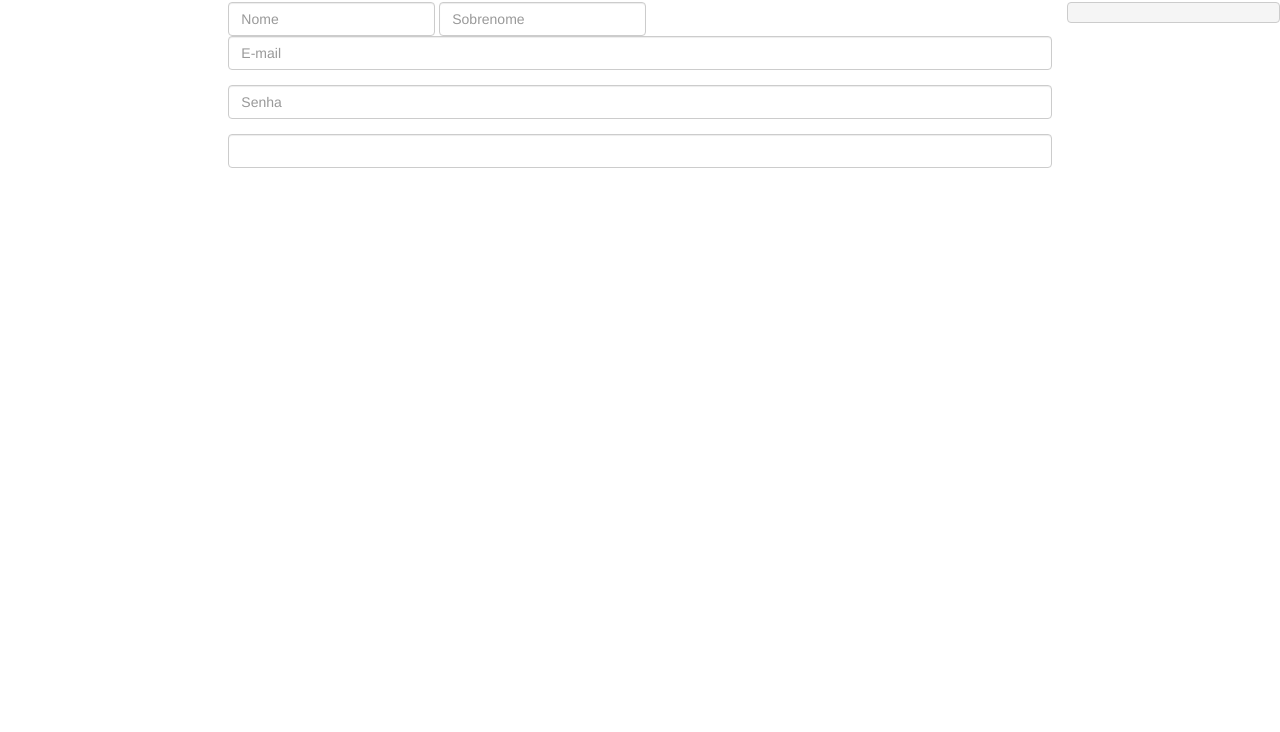
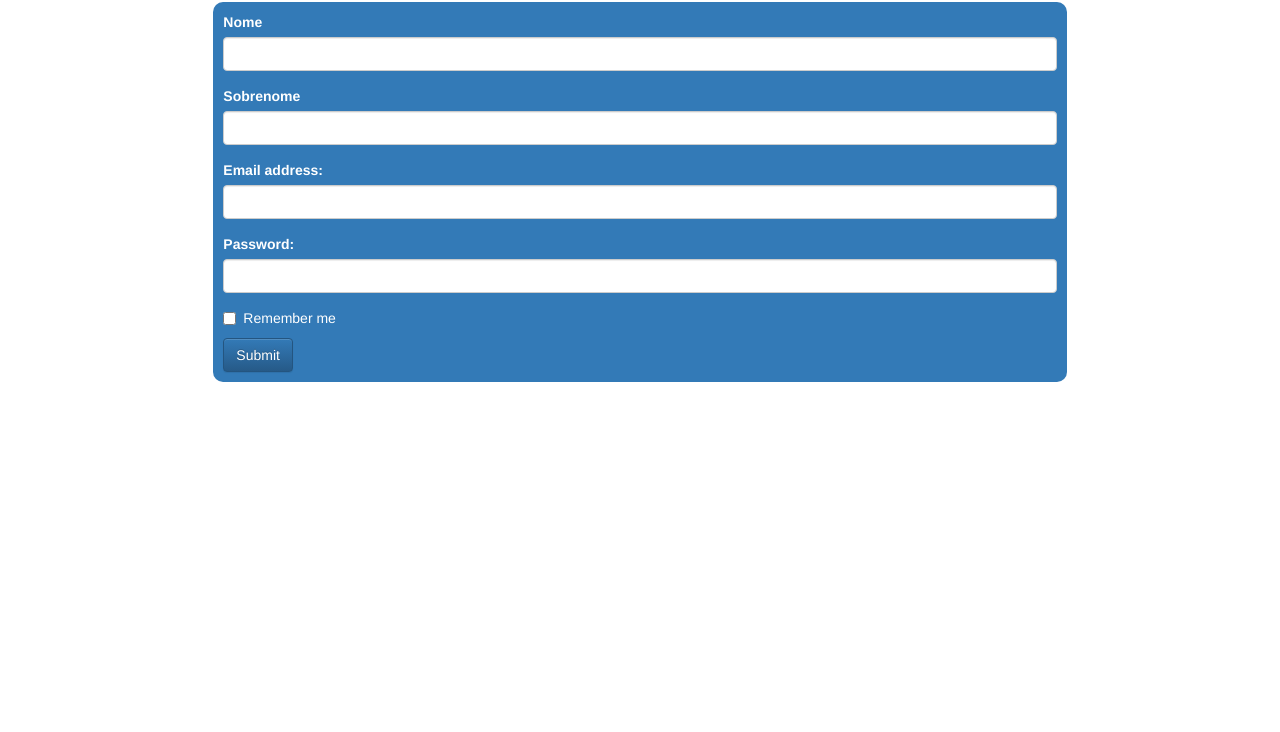
Before and after one commit to aloysioVentura/kanbanbentsura, a website: page index.html in a window 1280 px wide. Shown: the part 68-800 px from the top of the page. Drawn offline with nearby package versions, Linux system fonts and the light colour scheme.

Commit message:
testes no form

```diff
--- /dev/null
+++ b/css/custom.css
@@ -0,0 +1,6 @@
+
+
+.rounded-block{
+    border-radius: 10px;
+    padding: 10px;
+}
--- a/index.html
+++ b/index.html
@@ -5,6 +5,7 @@
     <title>Document</title>
     <link rel="stylesheet" href="bower_components\bootstrap\dist\css\bootstrap.min.css">
     <link rel="stylesheet" href="bower_components\bootstrap\dist\css\bootstrap-theme.min.css">
+    <link rel="stylesheet" href="css\custom.css">
     <script type="text/javascript" src="bower_components\angular\angular.min.js"></script>
     <script type="text/javascript" src="app\app.js"></script>
     <script type="text/javascript" src="bower_components\jquery\dist\jquery.min.js"></script>
@@ -12,27 +13,32 @@
 </head>
 <body ng-app="app">
     <div ng-controller="hello" class="content-fluid">
-        <header><h1 class="text-center">Form Boladão</h1></header>
-        <section class="col-sm-8 col-sm-offset-2">
-            <div class="form-inline">
+        <header><h1 class="text-center text-primary">Form Boladão</h1></header>
+        <section class="col-sm-8 col-sm-offset-2 bg-primary rounded-block">
+          <form>
                 <div class="form-group">
-                <input type="text" id="form-name" class="form-control" placeholder="Nome" ng-model="user.name">
+                <label for="email">Nome</label>
+                <input type="text" class="form-control" id="name" ng-model="user.name">
                 </div>
                 <div class="form-group">
-                <input type="text" id="form-last" class="form-control" placeholder="Sobrenome" ng-model="user.last">
+                <label for="last">Sobrenome</label>
+                <input type="email" class="form-control" id="last" ng-model="user.last">
                 </div>
-            </div>
-            <div class="form-group">
-                <input type="email" id="form-email" class="form-control" placeholder="E-mail" ng-model="user.email">
-            </div>
-            <div class="form-group">
-                <input type="password" id="form-pass" class="form-control" placeholder="Senha" ng-model="user.pass">
-            </div>
-            <div class="form-group">
-                <input type="text" class="form-control" placehlder="Confirme sua senha">
-            </div>
+                <div class="form-group">
+                <label for="email">Email address:</label>
+                <input type="email" class="form-control" id="email" ng-model="user.email">
+                </div>
+                <div class="form-group">
+                <label for="pwd">Password:</label>
+                <input type="password" class="form-control" id="pwd" ng-model="user.pass" >
+                </div>
+                <div class="checkbox">
+                <label><input type="checkbox"> Remember me</label>
+                </div>
+                <button type="submit" class="btn btn-primary">Submit</button>
+                </form>
         </section>
-        <pre>{{JSON.stringify(user)}}</pre>
+
     </div>
 </body>
 </html>
```
